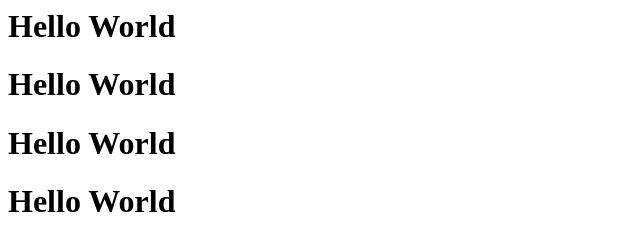
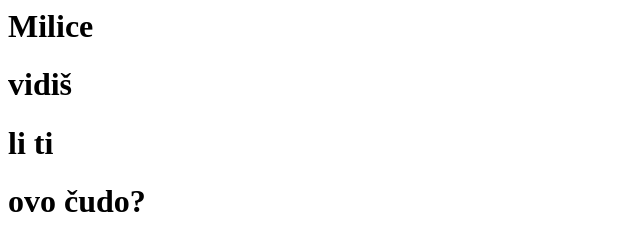
Before and after one commit to Bogitronic/test, a plain HTML site: page index.html in a window 1280 px wide. Shown: the whole page, without its empty margins (0-640 px from the left). Drawn offline with Linux system fonts and the light colour scheme.

Commit message:
Update index.html

```diff
--- a/index.html
+++ b/index.html
@@ -1,5 +1,5 @@
 
-<h1>Hello World</h1>
-<h1>Hello World</h1>
-<h1>Hello World</h1>
-<h1>Hello World</h1>
+<h1>Milice</h1>
+<h1>vidiš</h1>
+<h1>li ti </h1>
+<h1>ovo čudo?</h1>
```
